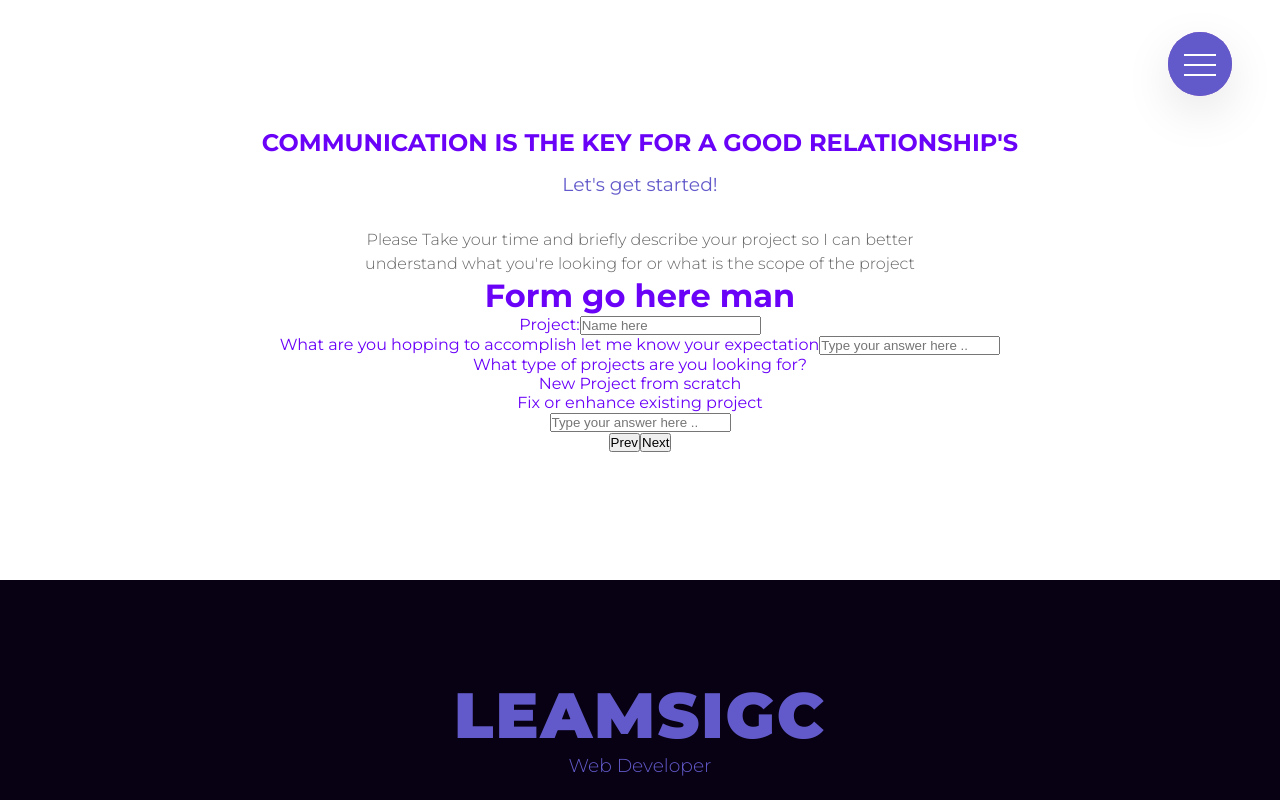
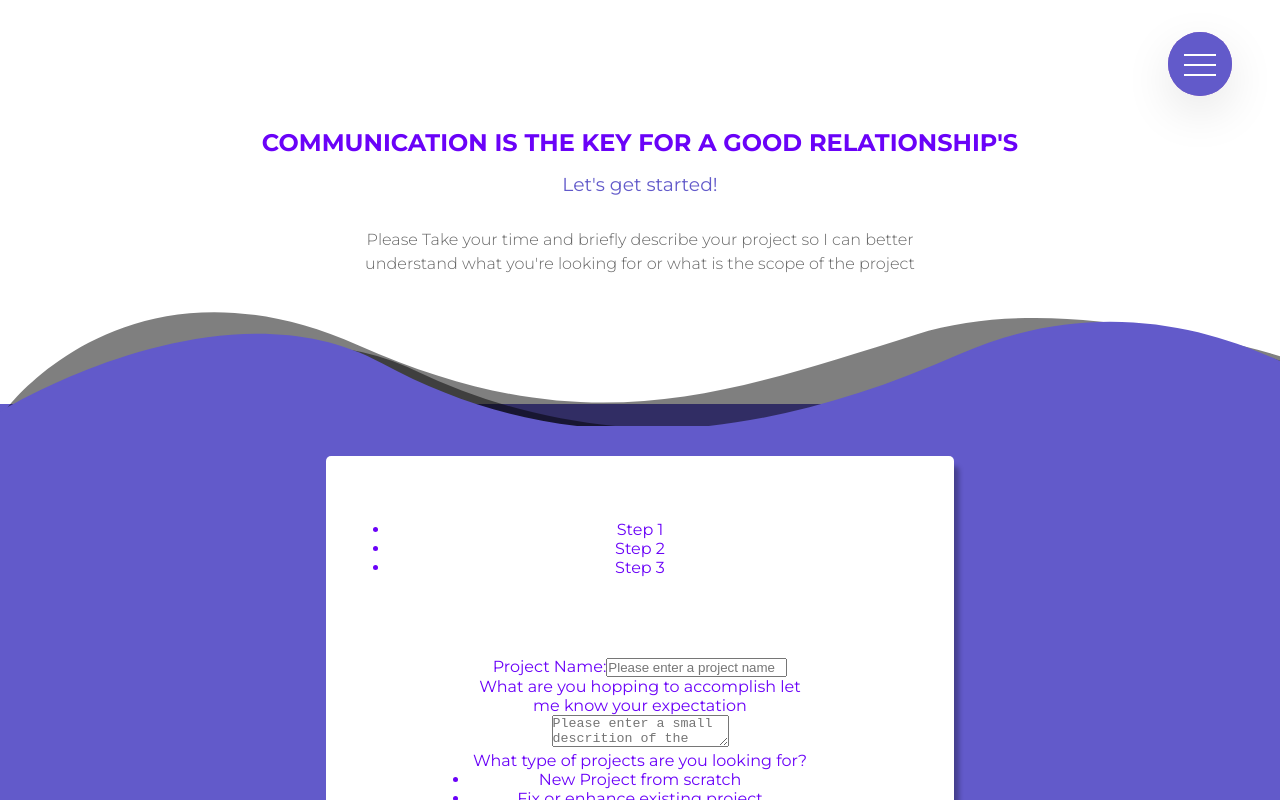
Before and after one commit to leamsigc/leamsigc-react-portfolio, a React (Vite) app: page /contact in a window 1280 px wide. Both pictures are taken after typing "Sample", "name@example.com" into the empty fields and a click on the button "Next". Shown: the top 800 px of the page. Built offline with nearby package versions, Linux system fonts and the light colour scheme.

Commit message:
check email form

```diff
--- a/src/components/Form/DisplayFormErrors.js
+++ b/src/components/Form/DisplayFormErrors.js
@@ -1,14 +1,12 @@
 import React from 'react';
 
 export default function DisplayFormErrors({ errors }) {
-	console.log(errors);
 	return (
-		<div>
+		<div className="form__error--container">
 			{Object.keys(errors).map((fieldName, i) => {
-				console.log(fieldName);
 				if (errors[fieldName] !== '') {
 					return (
-						<p key={i}>
+						<p key={i} className="form__error--item">
 							{fieldName} {errors[fieldName]}
 						</p>
 					);
--- a/src/components/Form/DisplayUserData.js
+++ b/src/components/Form/DisplayUserData.js
@@ -10,10 +10,10 @@ export default class ProjectDetail extends Component {
 		this.props.goBack();
 	};
 	render() {
-		const { values } = this.props;
+		const { values, active } = this.props;
 		const { name, email, projectDescription, typeOfProject, projectName } = values;
 		return (
-			<Fragment>
+			<div className={`form__card ${active ? 'active' : ''}`}>
 				<div className="display__user--data">
 					<p>Name:{name}</p>
 					<p>Your email:{email}</p>
@@ -23,7 +23,7 @@ export default class ProjectDetail extends Component {
 				</div>
 				<button onClick={this.goBack}>Prev</button>
 				<button onClick={this.continue}>Submit</button>
-			</Fragment>
+			</div>
 		);
 	}
 }
--- a/src/components/Form/ProjectDetail.js
+++ b/src/components/Form/ProjectDetail.js
@@ -10,29 +10,37 @@ export default class ProjectDetail extends Component {
 		this.props.goBack();
 	};
 	render() {
-		const { values, textChange } = this.props;
+		const { values, textChange, active } = this.props;
 		return (
-			<Fragment>
+			<div className={`form__card ${active ? 'active' : ''}`}>
 				<div className="input_container">
-					<label>Project:</label>
-					<input type="text" placeholder="Name here" onChange={textChange('projectName')} value={values.projectName} />
+					<label htmlFor="projectName">Project Name:</label>
+					<input
+						name="projectName"
+						type="text"
+						placeholder="Please enter a project name"
+						onChange={textChange('projectName')}
+						value={values.projectName}
+					/>
 				</div>
 				<div className="input_container">
-					<label>What are you hopping to accomplish let me know your expectation</label>
-					<input
+					<label htmlFor="projectDescription">What are you hopping to accomplish let me know your expectation</label>
+					<textArea
+						name="projectDescription"
 						type="text"
-						placeholder="Type your answer here .."
+						placeholder="Please enter a small descrition of the project.."
 						onChange={textChange('projectDescription')}
 						value={values.projectDescription}
 					/>
 				</div>
 				<div className="input_container">
-					<label>What type of projects are you looking for?</label>
+					<label htmlFor="typeOfProject">What type of projects are you looking for?</label>
 					<ul>
 						<li>New Project from scratch</li>
 						<li>Fix or enhance existing project</li>
 					</ul>
 					<input
+						name="typeOfProject"
 						type="text"
 						placeholder="Type your answer here .."
 						onChange={textChange('typeOfProject')}
@@ -41,7 +49,7 @@ export default class ProjectDetail extends Component {
 				</div>
 				<button onClick={this.goBack}>Prev</button>
 				<button onClick={this.continue}>Next</button>
-			</Fragment>
+			</div>
 		);
 	}
 }
--- a/src/components/Form/UserDetails.js
+++ b/src/components/Form/UserDetails.js
@@ -7,9 +7,9 @@ export default class UserDetails extends Component {
 	};
 
 	render() {
-		const { values, textChange } = this.props;
+		const { values, textChange, active } = this.props;
 		return (
-			<Fragment>
+			<div className={`form__card ${active ? 'active' : ''}`}>
 				<div className="input_container">
 					<label htmlFor="name">Name:</label>
 					<input name="name" type="text" placeholder="Name here" onChange={textChange('name')} value={values.name} />
@@ -26,7 +26,7 @@ export default class UserDetails extends Component {
 					/>
 				</div>
 				<button onClick={this.continue}>Next</button>
-			</Fragment>
+			</div>
 		);
 	}
 }
--- a/src/components/Form/index.js
+++ b/src/components/Form/index.js
@@ -3,6 +3,7 @@ import UserDetails from './UserDetails';
 import ProjectDetail from './ProjectDetail';
 import DisplayUserData from './DisplayUserData';
 import DisplayFormErrors from './DisplayFormErrors';
+import SVGWaves from '../SVGWaves';
 
 export default class index extends Component {
 	state = {
@@ -12,16 +13,19 @@ export default class index extends Component {
 		projectDescription: '',
 		typeOfProject: '',
 		projectName: '',
-		FormErrors: { email: '', name: '' },
-		emailValid: false,
-		formValid: false
+		FormErrors: { email: '', name: '' }
 	};
 	//next step
 	nextStep = () => {
 		const { step } = this.state;
+		if (step == 1) {
+			console.log(this.validateEmail());
+			this.validateEmail() ? this.setState({ step: step + 1 }) : this.setState({ step: step });
+		} else {
 			this.setState({
 				step: step >= 3 ? 3 : step + 1
 			});
+		}
 	};
 	//go back
 	prevStep = () => {
@@ -32,20 +36,36 @@ export default class index extends Component {
 	};
 
 	handleChange = input => e => {
-		const name = e.target.name;
 		this.setState({
 			[input]: e.target.value
 		});
 	};
+	validateEmail = () => {
+		let emailValid = this.state.email.match(/^([\w.%+-]+)@([\w-]+\.)+([\w]{2,})$/i);
+		this.setState({
+			FormErrors: {
+				email: emailValid === null ? 'Enter a valid Email' : ''
+			}
+		});
+
+		return emailValid == null ? false : true;
+	};
 
 	checkSteps(step, values) {
-		if (step == 1) return <UserDetails values={values} textChange={this.handleChange} nextStep={this.nextStep} />;
+		if (step == 1)
+			return <UserDetails active={true} values={values} textChange={this.handleChange} nextStep={this.nextStep} />;
 		else if (step === 2) {
 			return (
-				<ProjectDetail values={values} textChange={this.handleChange} nextStep={this.nextStep} goBack={this.prevStep} />
+				<ProjectDetail
+					active={true}
+					values={values}
+					textChange={this.handleChange}
+					nextStep={this.nextStep}
+					goBack={this.prevStep}
+				/>
 			);
 		} else if (step == 3) {
-			return <DisplayUserData values={values} nextStep={this.nextStep} goBack={this.prevStep} />;
+			return <DisplayUserData active={true} values={values} nextStep={this.nextStep} goBack={this.prevStep} />;
 		} else if (step == 3) {
 			return 'Thank you for your input..';
 		}
@@ -56,13 +76,20 @@ export default class index extends Component {
 		const values = { name, email, projectDescription, typeOfProject, projectName };
 
 		return (
-			<div>
-				<h1>Form go here man</h1>
-				<form>
+			<div className="form__container">
+				<div className="form__container--box">
+					<ul>
+						<li>Step 1</li>
+						<li>Step 2</li>
+						<li>Step 3</li>
+					</ul>
+					<form className="form">
 						<DisplayFormErrors errors={FormErrors} />
 						{this.checkSteps(step, values)}
 					</form>
 				</div>
+				<SVGWaves />
+			</div>
 		);
 	}
 }
--- a/src/pages/Contact.js
+++ b/src/pages/Contact.js
@@ -1,9 +1,11 @@
 import React, { Component } from 'react';
 import Form from '../components/Form';
+import SVGWaves from '../components/SVGWaves';
 export default class Contact extends Component {
 	render() {
 		return (
-			<div className="about">
+			<div className="about contact__page">
+				<SVGWaves />
 				<h2>COMMUNICATION IS THE KEY FOR A GOOD RELATIONSHIP'S </h2>
 				<h3 className="title-sub--secondary">Let's get started! </h3>
 				<p className="description">
--- /dev/null
+++ b/src/sass/Components/pages/ContactPage.sass
@@ -0,0 +1,44 @@
+.contact__page
+    padding-bottom: 0
+    background: var(--white-color)
+    &>.svg__container
+        z-index: 800
+.form__container
+    position: relative
+    min-height: 80vh
+    margin-top: 8rem
+    background: var(--main-color)
+    display: flex
+    justify-content: center
+    align-items: center
+    z-index: 500
+    &--box
+        background: var(--white-color)
+        padding: 4rem
+        box-shadow: 5px 10px 5px rgba(#000,0.3)
+        border-radius: 5px
+
+    .form
+        &__card
+            max-width: 500px
+            padding: 5rem
+            transition: all 0.5s ease-in
+
+            &.active
+                animation: bounce 0.5s ease-in-out
+                @keyframes bounce
+                    from
+                        transform:  translateX(3rem)
+                    to
+                        transform: translateX(0)
+.contact__page
+    .form__container
+        .svg__container
+            top: -8rem
+            z-index: -1
+            .cls-1
+                fill: rgba(#000000,0.5)
+            .cls-2
+                fill: rgba(#000000,0.5)
+            .cls-3
+                fill: var(--main-color)
--- a/src/sass/index.sass
+++ b/src/sass/index.sass
@@ -71,3 +71,4 @@ body
 @import './Components/Footer.sass'
 // Pages css
 @import './Components/pages/aboutpage.sass'
+@import './Components/pages/ContactPage.sass'
```
Lines whose indentation alone changed are shown as unchanged.
